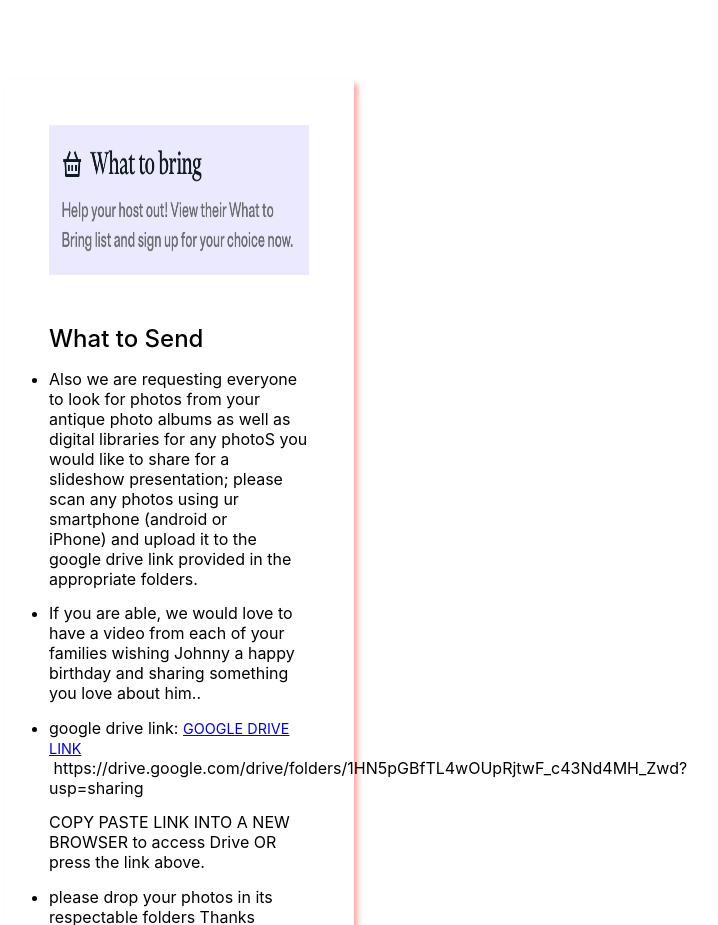
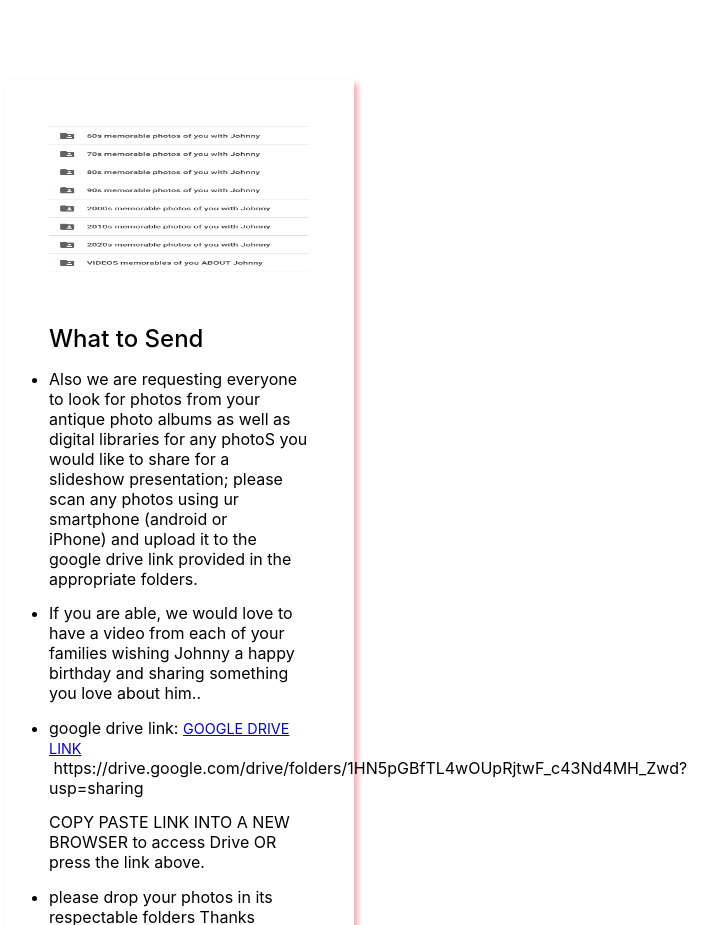
Before and after one commit to JohnPlamoottil/Johnny-s-60th-Birthday-Bash, a plain HTML site: page index.html in a window 1280 px wide. Shown: the part 1400-2325 px from the top of the page, without its empty margins (241-959 px from the left). Drawn offline with Linux system fonts and the light colour scheme.

Commit message:
Update index.html
google drive image replacement

```diff
--- a/index.html
+++ b/index.html
@@ -38,7 +38,7 @@
         <a href="https://www.evite.com/event/02F3HEZKBDVY24HRIEPNUCSJCDT2PI">Evite Link to RSVP, Food Poll, Photos/Video Submission Sign Up</a></p>
     </div>
     <div class="card">
-      <img class="card-image" src="./images/what-to-bring.png">
+      <img class="card-image" src="./images/google-drive.png">
       <h3 class="card-title">What to Send</h3>
       <ul class="card-text">
         <p><li>Also we are requesting everyone to look for photos from your antique photo albums as well as digital libraries for any photoS you would like to share for a slideshow presentation; please scan any photos using ur smartphone (android or iPhone) and upload it to the google drive link provided in the appropriate folders. </li></p>
```
